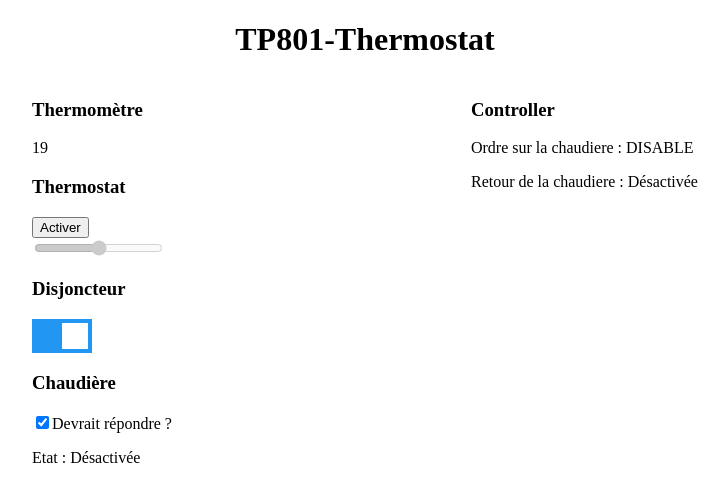
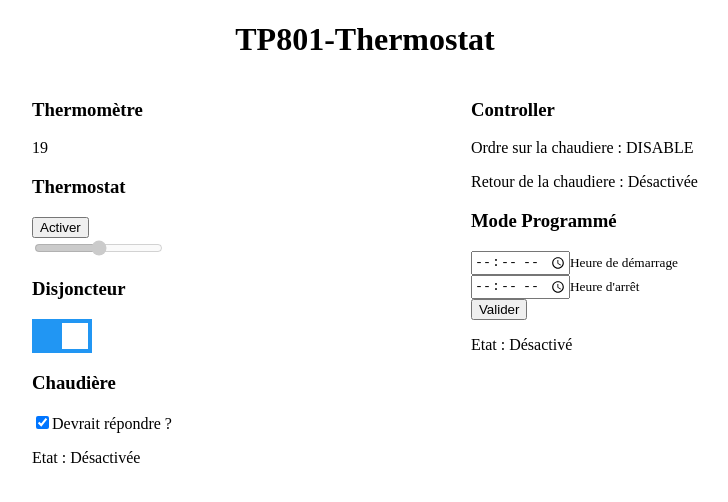
Before and after one commit to RemiChavance/TP801-Thermostat, an Angular app: page / in a window 1280 px wide. Shown: the top 502 px of the page, without its empty margins (275-1003 px from the left). Built offline with nearby package versions, Linux system fonts and the light colour scheme.

Commit message:
program mode

```diff
--- a/src/app/app.component.html
+++ b/src/app/app.component.html
@@ -6,5 +6,8 @@
         <app-disjoncteur></app-disjoncteur>
         <app-chaudiere></app-chaudiere>
     </div>
-    <app-controller></app-controller>
+    <div>
+        <app-controller></app-controller>
+        <app-program></app-program>
+    </div>
 </div>
--- a/src/app/app.module.ts
+++ b/src/app/app.module.ts
@@ -9,6 +9,7 @@ import { ControllerComponent } from './components/controller/controller.componen
 import { ChaudiereComponent } from './components/chaudiere/chaudiere.component';
 import { DisjoncteurComponent } from './components/disjoncteur/disjoncteur.component';
 import { ThermometreComponent } from './components/thermometre/thermometre.component';
+import { ProgramComponent } from './components/program/program.component';
 
 @NgModule({
   declarations: [
@@ -17,7 +18,8 @@ import { ThermometreComponent } from './components/thermometre/thermometre.compo
     ControllerComponent,
     ChaudiereComponent,
     DisjoncteurComponent,
-    ThermometreComponent
+    ThermometreComponent,
+    ProgramComponent
   ],
   imports: [
     BrowserModule,
--- /dev/null
+++ b/src/app/components/program/program.component.html
@@ -0,0 +1,14 @@
+<h3>Mode Programmé</h3>
+
+<div>
+    <input type="time" id="start" name="start" min="00:00" max="23:59" required [(ngModel)]="startTime" [readonly]="isRunning">
+    <small>Heure de démarrage</small>
+</div>
+<div>
+    <input type="time" id="start" name="start" min="00:00" max="23:59" required [(ngModel)]="stopTime" [readonly]="isRunning">
+    <small>Heure d'arrêt</small>
+</div>
+
+<button (click)="onValidate()" [disabled]="isRunning">Valider</button>
+
+<p>Etat : {{ state }}</p>
--- /dev/null
+++ b/src/app/components/program/program.component.ts
@@ -0,0 +1,90 @@
+import { Component } from '@angular/core';
+import { interval, tap } from 'rxjs';
+import { StoreService } from 'src/app/services/store.service';
+
+@Component({
+  selector: 'app-program',
+  templateUrl: './program.component.html',
+  styleUrls: ['./program.component.scss']
+})
+export class ProgramComponent {
+
+  startTime!: string;
+  stopTime!: string;
+  state: 'Désactivé' | 'Activé' = 'Désactivé';
+  isRunning: boolean = false;
+
+  constructor(private store: StoreService) { }
+
+  onValidate() {
+    if (this.firstGreaterThanSecond(this.startTime, this.stopTime)) return;
+
+    this.isRunning = true;
+
+    const timer = interval(1000).pipe(
+      tap(s => {
+        console.log(`program start waiting : ${s}`);
+        const current = this.getCurrentDate();
+        console.log(`current: ${current}  |  start: ${this.startTime}`);
+
+        if (this.firstGreaterThanSecond(current, this.startTime)) {
+          this.startChaudiereFor();
+          timer.unsubscribe();
+        }
+      })
+    ).subscribe();
+
+  }
+
+
+  private startChaudiereFor() {
+    this.state = 'Activé';
+    this.store.setLockThermostat(true);
+    this.store.createResquestChaudiere(true);
+
+    const timer = interval(1000).pipe(
+      tap(s => {
+        console.log(`program stop waiting : ${s}`);
+        const current = this.getCurrentDate();
+        console.log(`current: ${current}  |  stop: ${this.stopTime}`);
+
+        if (this.firstGreaterThanSecond(current, this.stopTime)) {
+          console.log('Stop Program');
+          this.state = 'Désactivé';
+          this.isRunning = false;
+          this.store.createResquestChaudiere(false);
+          this.store.setLockThermostat(false);
+          timer.unsubscribe();
+        }
+      })
+    ).subscribe();
+  }
+
+  private firstGreaterThanSecond(date1: string, date2: string) : boolean {
+    const parts1 = date1.split(':');
+    const parts2 = date2.split(':');
+
+    if (parts1[0] < parts2[0]) return false;
+    if (parts1[0] > parts2[0]) return true;
+
+    if (parts1[1] < parts2[1]) return false;
+    return true;
+  }
+
+  private getCurrentDate() {
+    const now = new Date();
+    let hours = now.getHours();
+    let mins = now.getMinutes()
+
+    let hoursString!: string;
+    let minsString!: string;
+
+    if (hours < 10) hoursString = '0' + hours;
+    else hoursString = hours.toString();
+
+    if (mins < 10) minsString = '0' + mins;
+    else minsString = mins.toString();
+
+    return hoursString + ':' + minsString;
+  }
+}
```
Also changed, not shown: src/app/components/program/program.component.scss (added).
